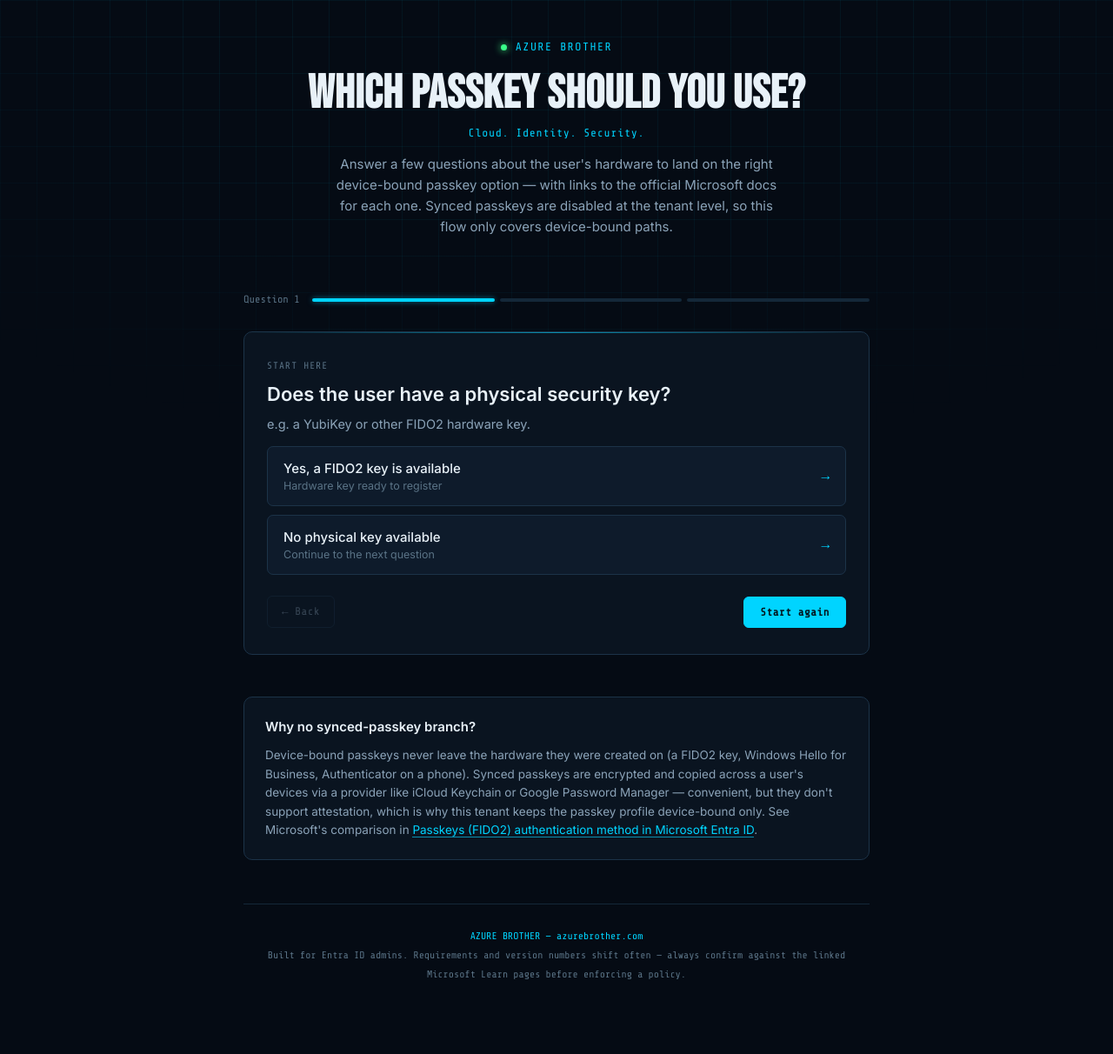
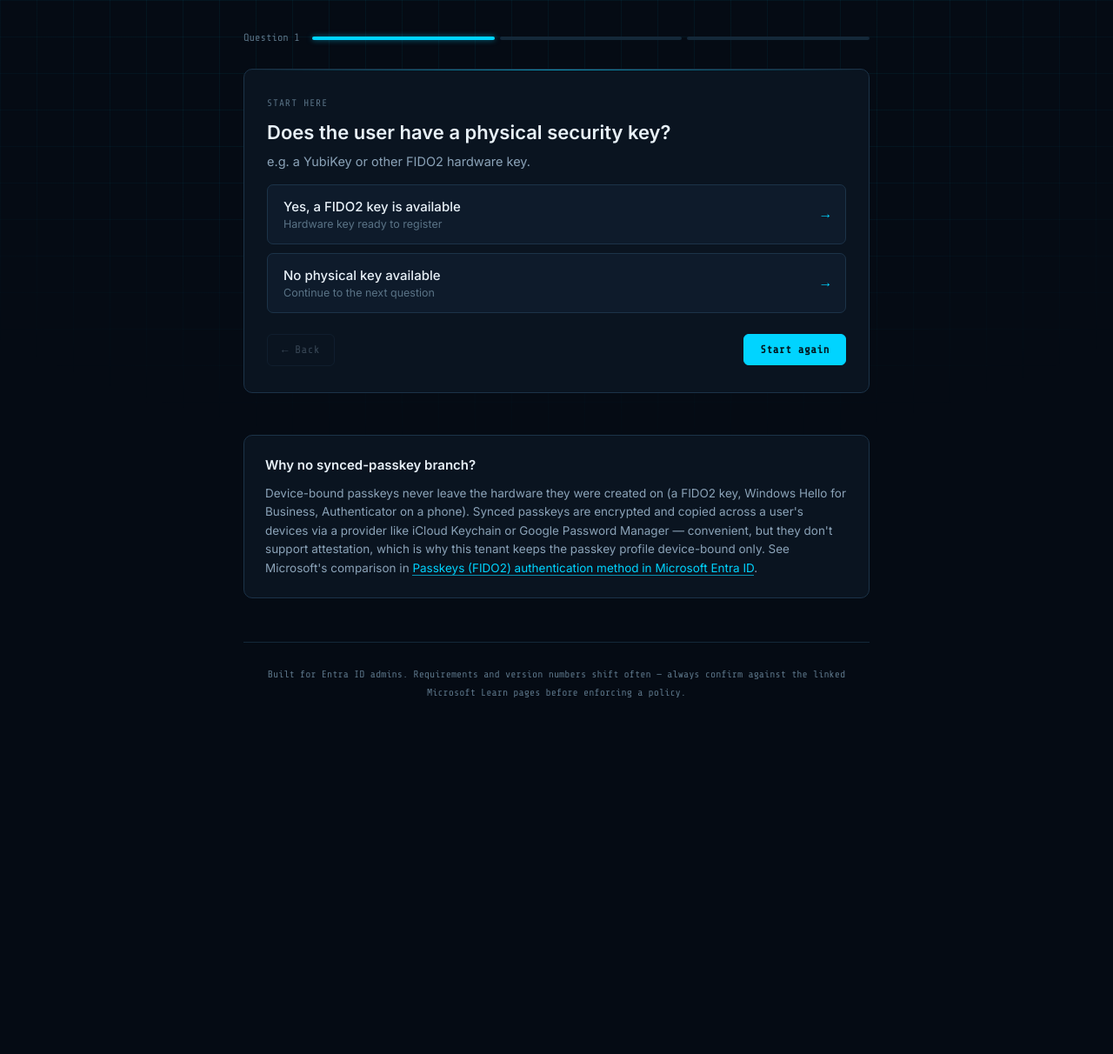
Before and after one commit to AzureBrother/AzureBrother.github.io, a Jekyll site: the page tools/passkey-flow.html, which Jekyll copies as it is, in a window 1280 px wide. Shown: the whole page at 87% size. Built offline with Jekyll 4.4.1, drawn with Linux system fonts in a browser that asks for light colours; after the commit the page ends 900 px from its top, so only the background shows below that.

Commit message:
Remove branding from passkey-flow.html
Removed header and footer branding from passkey flow.

```diff
--- a/tools/passkey-flow.html
+++ b/tools/passkey-flow.html
@@ -248,12 +248,6 @@
 <div class="pcb-bg" aria-hidden="true"></div>
 
 <div class="wrap">
-  <header>
-    <div class="brand"><span class="brand-dot"></span>Azure Brother</div>
-    <h1>Which passkey should you use?</h1>
-    <p class="tagline"><span>Cloud.</span> <span>Identity.</span> <span>Security.</span></p>
-    <p class="subhead">Answer a few questions about the user's hardware to land on the right device-bound passkey option — with links to the official Microsoft docs for each one. Synced passkeys are disabled at the tenant level, so this flow only covers device-bound paths.</p>
-  </header>
 
   <div class="progress-row">
     <span class="progress-label" id="progressLabel">Question 1</span>
@@ -270,7 +264,6 @@
   </section>
 
   <footer>
-    <div class="foot-brand">AZURE BROTHER — azurebrother.com</div>
     <div>Built for Entra ID admins. Requirements and version numbers shift often — always confirm against the linked Microsoft Learn pages before enforcing a policy.</div>
   </footer>
 </div>
```
